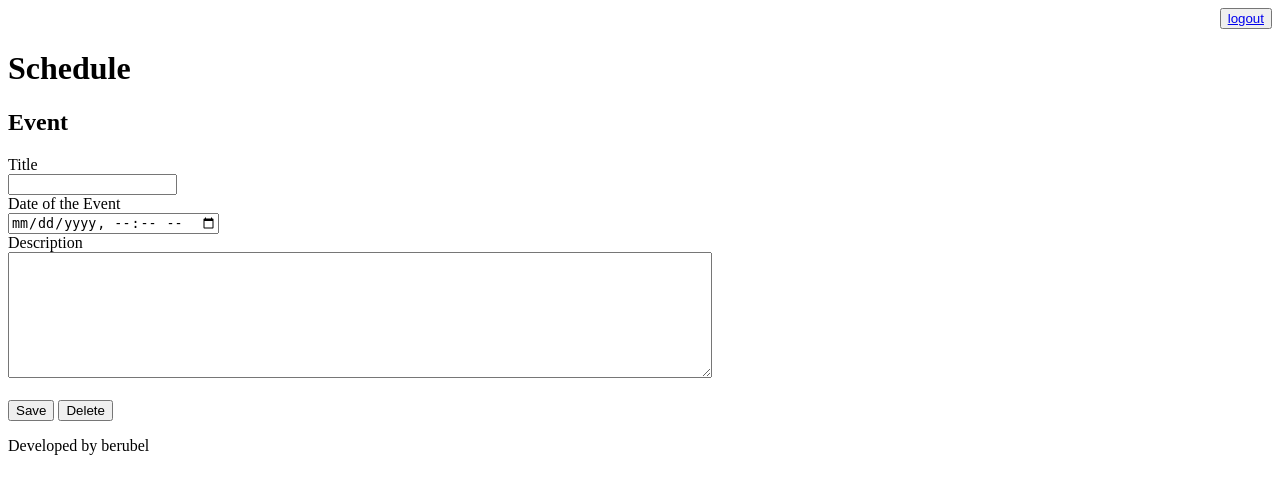
After one commit to berubel/learning-django, a Django app: template db-django/schedule/templates/evento.html in a window 1280 px wide. The commit adds this page. Shown: the top 494 px of the page. Run offline with Django 4.2, Linux system fonts and the light colour scheme; the template is opened without the code that fills it, so the values that code supplies are empty.

Commit message:
Included template for inserting events and added .gitignore

```diff
--- a/db-django/schedule/schedule/urls.py
+++ b/db-django/schedule/schedule/urls.py
@@ -22,6 +22,8 @@ urlpatterns = [
     path('admin/', admin.site.urls),
     path('', RedirectView.as_view(url='/agenda/')),
     path('agenda/', views.lista_eventos),
+    path('agenda/evento/', views.evento),
+    path('agenda/evento/submit', views.submit_evento),
     path('agenda/<str:titulo_evento>/', views.evento_local),
     path('login/', views.login_user),
     path('login/submit', views.submit_login),
--- /dev/null
+++ b/db-django/schedule/templates/evento.html
@@ -0,0 +1,24 @@
+{% extends "model-page.html" %}
+
+{% block content %}
+
+    <h2>Event</h2>
+    <form action="submit" method="POST"> {% csrf_token %}
+        <label>Title</label>
+        <br>
+        <input type="text" name="titulo" size="18">
+        <br>
+        <label>Date of the Event</label>
+        <br>
+        <input type="datetime-local" name="data_evento">
+        <br>
+        <label>Description</label>
+        <br>
+        <textarea name="descricao" rows="8" cols="85"></textarea>
+        <br><br>
+        <button type="submit">Save</button>
+        <a href="/"> <!-- Redirect to index automatically takes user to main page-->
+            <button type="button">Delete</button>
+        </a>
+    </form>
+{% endblock %}
--- a/db-django/schedule/templates/schedule.html
+++ b/db-django/schedule/templates/schedule.html
@@ -2,6 +2,9 @@
 
 {% block content%}
     <h2>Scheduled Events</h2>
+    <a href="evento/">
+        <button type="button">New Event</button>
+    </a>
     <ul style="font-size: 18px">
     {% for evento in eventos %}
         <li>{{ evento.titulo }} - {{ evento.get_data_evento }}</li>
```
Also changed, not shown: db-django/schedule/core/views.py (+17 -0 lines), db-django/schedule/db.sqlite3, 1 other file.
